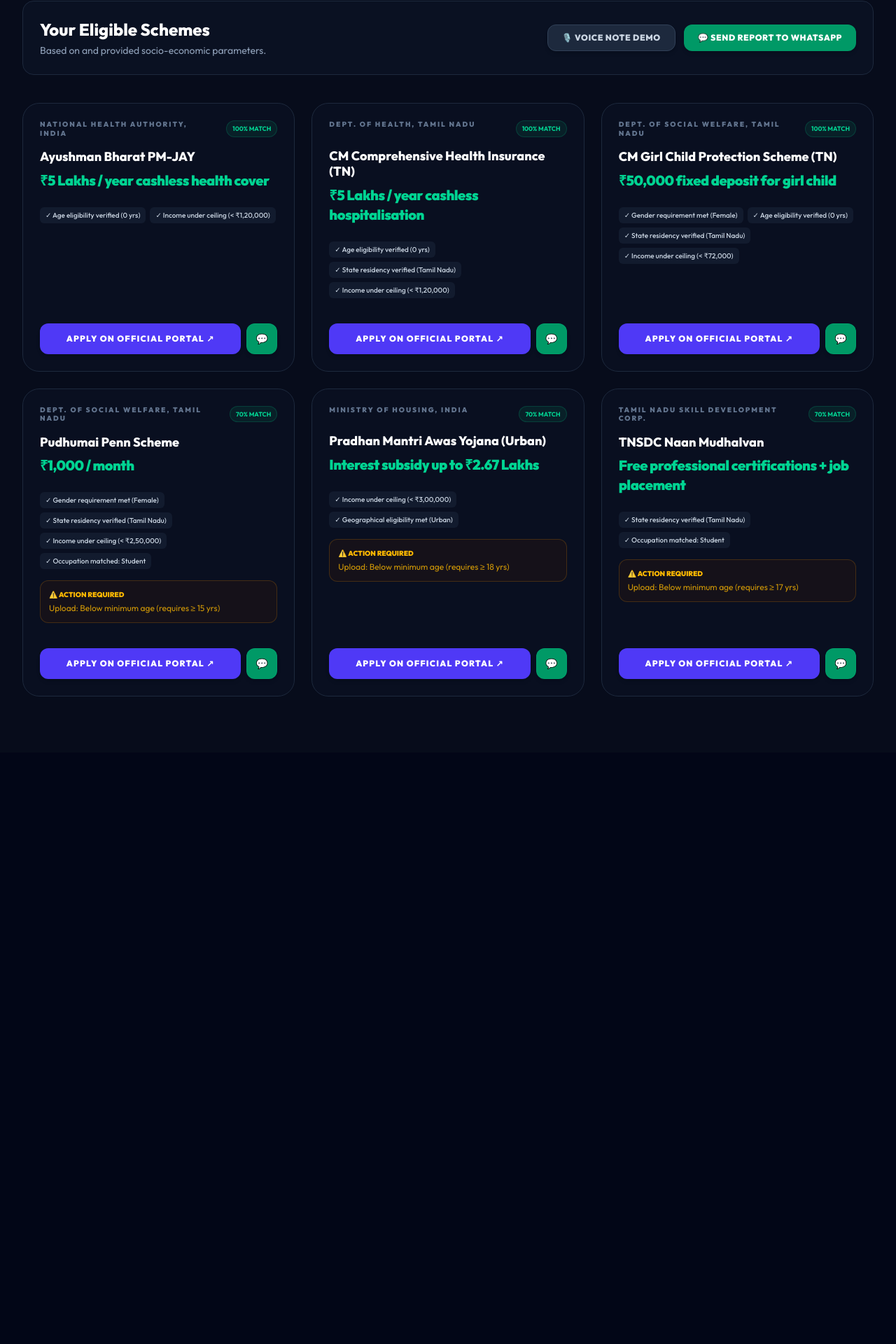
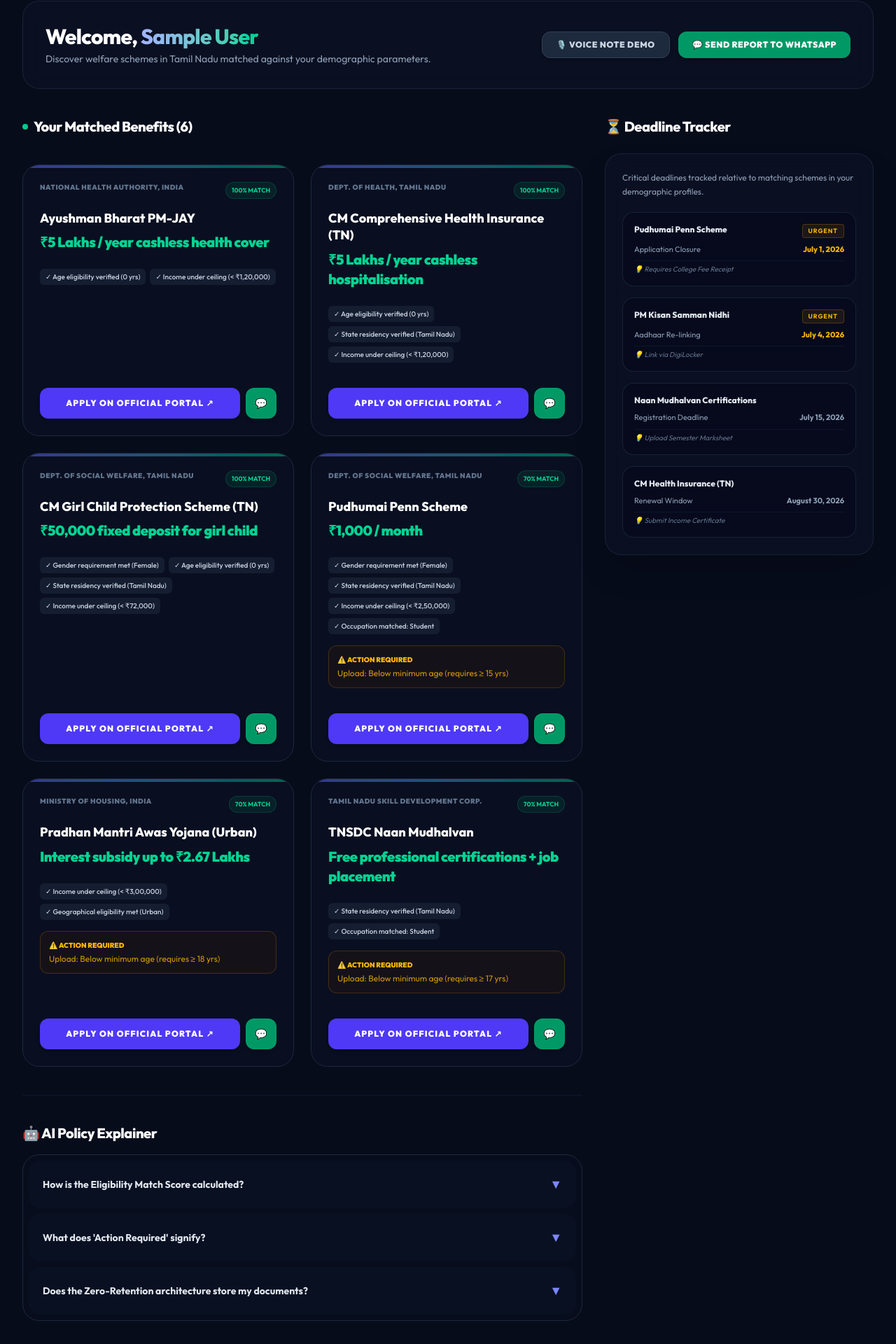
Before and after one commit to tharungeek2705/Civic-Navigator, a Next.js app: page /dashboard in a window 1280 px wide. Shown: the part 96-2016 px from the top of the page at 70% size. Before the commit the page ends 1171 px from the top, so only its background shows below. Built offline with nearby package versions, Linux system fonts and the light colour scheme; sample sign-in values are in the browser's storage.

Commit message:
Feat: Add Welfare Deadline Tracker sidebar and AI Policy Explainer accordion to dashboard

```diff
--- a/app/dashboard/page.js
+++ b/app/dashboard/page.js
@@ -10,6 +10,59 @@
   const [profile, setProfile] = useState(null);
   const [schemes, setSchemes] = useState([]);
   const [isLoading, setIsLoading] = useState(true);
+  const [openAccordion, setOpenAccordion] = useState(null);
+
+  // Mock deadline data
+  const deadlines = [
+    {
+      id: 1,
+      title: "Pudhumai Penn Scheme",
+      type: "Application Closure",
+      date: "July 1, 2026",
+      urgent: true,
+      action: "Requires College Fee Receipt",
+    },
+    {
+      id: 2,
+      title: "PM Kisan Samman Nidhi",
+      type: "Aadhaar Re-linking",
+      date: "July 4, 2026",
+      urgent: true,
+      action: "Link via DigiLocker",
+    },
+    {
+      id: 3,
+      title: "Naan Mudhalvan Certifications",
+      type: "Registration Deadline",
+      date: "July 15, 2026",
+      urgent: false,
+      action: "Upload Semester Marksheet",
+    },
+    {
+      id: 4,
+      title: "CM Health Insurance (TN)",
+      type: "Renewal Window",
+      date: "August 30, 2026",
+      urgent: false,
+      action: "Submit Income Certificate",
+    },
+  ];
+
+  // Accordion data for the AI Policy Explainer
+  const policyFAQs = [
+    {
+      question: "How is the Eligibility Match Score calculated?",
+      answer: "Civic Navigator's engine evaluates your demographic parameters (age, state of residence, gender, income, community) against active government policy models. Match scores above 40% are displayed, highlighting which criteria you passed and where mismatch occurs.",
+    },
+    {
+      question: "What does 'Action Required' signify?",
+      answer: "This warning indicates that while your profile matches the eligibility parameters of a scheme, you are missing critical verified documents in your vault. Linking these missing certificates immediately clears the warning for portal submission.",
+    },
+    {
+      question: "Does the Zero-Retention architecture store my documents?",
+      answer: "No. Civic Navigator runs a completely stateless verification pipeline. All identity documents and tokens fetched via DigiLocker are processed in volatile memory (session space) and are never written to permanent disk storage or databases.",
+    },
+  ];
 
   useEffect(() => {
     async function loadData() {
@@ -44,31 +97,40 @@
     loadData();
   }, [router]);
 
+  const toggleAccordion = (idx) => {
+    setOpenAccordion(openAccordion === idx ? null : idx);
+  };
+
   // ── SKELETON LOADER ──
   if (isLoading) {
     return (
       <div className="min-h-screen bg-[#070c1b] p-6 space-y-6 animate-pulse">
         <div className="h-32 w-full max-w-4xl mx-auto rounded-2xl bg-slate-800/50" />
-        <div className="grid grid-cols-1 md:grid-cols-2 lg:grid-cols-3 gap-6 max-w-6xl mx-auto">
-          {[1, 2, 3, 4, 5, 6].map(i => (
+        <div className="grid grid-cols-1 lg:grid-cols-12 gap-8 max-w-7xl mx-auto">
+          <div className="lg:col-span-8 grid grid-cols-1 md:grid-cols-2 gap-6">
+            {[1, 2, 3, 4].map(i => (
               <div key={i} className="h-64 rounded-2xl bg-slate-800/30" />
             ))}
+          </div>
+          <div className="lg:col-span-4 h-96 rounded-2xl bg-slate-800/30" />
         </div>
       </div>
     );
   }
 
   return (
-    <main className="min-h-screen bg-[#070c1b] pb-20">
+    <main className="min-h-screen bg-[#070c1b] pb-20 text-slate-100">
 
       {/* ── TOP ACTION BAR ── */}
       <div className="mx-auto max-w-7xl px-4 sm:px-6 lg:px-8 pt-8">
-
-        {/* Action Buttons & Profile Meta */}
-        <div className="flex flex-col sm:flex-row items-center justify-between gap-4 mb-10 rounded-2xl border border-slate-800 bg-slate-900/50 p-6">
+        <div className="flex flex-col md:flex-row items-start md:items-center justify-between gap-6 mb-10 rounded-3xl border border-slate-800/80 bg-slate-900/40 backdrop-blur-md p-6 sm:p-8">
           <div>
-            <h1 className="text-2xl font-extrabold text-white">Your Eligible Schemes</h1>
-            <p className="text-sm text-slate-400 mt-1">Based on {profile?.state} and provided socio-economic parameters.</p>
+            <h1 className="text-2xl sm:text-3xl font-extrabold tracking-tight text-white">
+              Welcome, <span className="text-transparent bg-clip-text bg-gradient-to-r from-indigo-300 to-emerald-400">{profile?.name || "Citizen"}</span>
+            </h1>
+            <p className="text-sm text-slate-400 mt-1">
+              Discover welfare schemes in {profile?.state || "Tamil Nadu"} matched against your demographic parameters.
+            </p>
           </div>
 
           <div className="flex flex-wrap gap-3">
@@ -105,40 +167,56 @@
         </div>
       </div>
 
-      {/* ── SCHEME GRID ── */}
+      {/* ── MAIN CONTENT GRID ── */}
       <div className="mx-auto max-w-7xl px-4 sm:px-6 lg:px-8">
+        <div className="grid grid-cols-1 lg:grid-cols-12 gap-8 items-start">
 
+          {/* Main Area: Schemes & Accordion (Left 8 Columns) */}
+          <div className="lg:col-span-8 space-y-10">
+
+            {/* Schemes Header */}
+            <div>
+              <h2 className="text-xl font-extrabold text-white tracking-tight flex items-center gap-2">
+                <span className="h-2 w-2 rounded-full bg-emerald-400 animate-pulse" />
+                Your Matched Benefits ({schemes.length})
+              </h2>
+            </div>
+
+            {/* Scheme Cards */}
             {schemes.length === 0 ? (
               <div className="rounded-2xl border border-slate-800 bg-slate-900/50 p-10 text-center text-slate-400">
-            No schemes matched the provided criteria. Ensure your profile fields are fully completed.
+                No schemes matched the provided criteria. Try updating your profile parameters.
               </div>
             ) : (
-          <div className="grid grid-cols-1 md:grid-cols-2 lg:grid-cols-3 gap-6">
+              <div className="grid grid-cols-1 md:grid-cols-2 gap-6">
                 {schemes.map((scheme, i) => {
                   const matchedFields = scheme.matchedCriteria || [];
                   const missingFields = scheme.missingDocuments || [];
                   const hasMissing = missingFields.length > 0;
 
                   return (
-                <div key={i} className="flex flex-col justify-between rounded-3xl border border-slate-800 bg-slate-900/30 p-6 space-y-5 hover:border-slate-700 transition">
+                    <div key={i} className="flex flex-col justify-between rounded-3xl border border-slate-800 bg-slate-900/30 p-6 space-y-5 hover:border-slate-700 transition relative overflow-hidden group">
+
+                      {/* Top accent line */}
+                      <span className="absolute top-0 inset-x-0 h-1 bg-gradient-to-r from-indigo-500 to-emerald-500 opacity-50" />
 
                       <div className="space-y-4">
-                    {/* Header: Eligibility Score & Dept */}
-                    <div className="flex justify-between items-start">
-                      <span className="text-[10px] font-black uppercase tracking-[0.2em] text-slate-500 max-w-[70%] leading-tight">
+                        {/* Header: Score & Agency */}
+                        <div className="flex justify-between items-start gap-2">
+                          <span className="text-[10px] font-black uppercase tracking-wider text-slate-500 truncate max-w-[70%]">
                             {scheme.department}
                           </span>
-                      <span className="rounded-full border border-emerald-500/20 bg-emerald-500/10 px-2 py-1 text-[9px] font-bold text-emerald-400">
+                          <span className="rounded-full border border-emerald-500/20 bg-emerald-500/10 px-2 py-1 text-[9px] font-bold text-emerald-400 shrink-0">
                             {scheme.matchPercentage}% MATCH
                           </span>
                         </div>
 
                         {/* Title & Benefit */}
                         <div>
-                      <h3 className="text-lg font-extrabold text-white leading-tight">
+                          <h3 className="text-lg font-extrabold text-white leading-snug group-hover:text-indigo-400 transition-colors">
                             {scheme.title}
                           </h3>
-                      <div className="mt-2 text-xl font-black tracking-tight text-emerald-400">
+                          <div className="mt-2 text-xl font-black text-emerald-400 tracking-tight">
                             {scheme.benefit}
                           </div>
                         </div>
@@ -147,7 +225,7 @@
                         {matchedFields.length > 0 && (
                           <div className="flex flex-wrap gap-1.5 pt-2">
                             {matchedFields.map(m => (
-                          <span key={m} className="rounded-md bg-slate-800/50 px-2 py-1 text-[10px] font-medium text-slate-300">
+                              <span key={m} className="rounded-md bg-slate-800/60 px-2 py-1 text-[10px] font-medium text-slate-300">
                                 ✓ {m}
                               </span>
                             ))}
@@ -203,6 +281,88 @@
                 })}
               </div>
             )}
+
+            {/* AI Policy Explainer Accordion */}
+            <div className="space-y-4 pt-10 border-t border-slate-900">
+              <h2 className="text-xl font-extrabold text-white tracking-tight flex items-center gap-2">
+                🤖 AI Policy Explainer
+              </h2>
+              <div className="rounded-3xl border border-slate-800 bg-slate-900/10 p-2 space-y-2">
+                {policyFAQs.map((faq, idx) => {
+                  const isOpen = openAccordion === idx;
+                  return (
+                    <div key={idx} className="rounded-2xl overflow-hidden transition-all">
+                      <button
+                        onClick={() => toggleAccordion(idx)}
+                        className="w-full flex items-center justify-between p-5 text-left bg-slate-900/30 hover:bg-slate-900/60 transition cursor-pointer"
+                      >
+                        <span className="text-sm font-bold text-slate-200">{faq.question}</span>
+                        <span className="text-indigo-400 text-lg transition-transform" style={{ transform: isOpen ? 'rotate(180deg)' : 'rotate(0deg)' }}>
+                          ▼
+                        </span>
+                      </button>
+
+                      <div className={`transition-all duration-300 overflow-hidden ${isOpen ? 'max-h-40 border-t border-slate-800/50 bg-slate-900/10' : 'max-h-0'}`}>
+                        <p className="p-5 text-xs text-slate-400 leading-relaxed">
+                          {faq.answer}
+                        </p>
+                      </div>
+                    </div>
+                  );
+                })}
+              </div>
+            </div>
+
+          </div>
+
+          {/* Sidebar Area: Welfare Deadline Tracker (Right 4 Columns) */}
+          <div className="lg:col-span-4 space-y-6">
+
+            {/* Tracker Header */}
+            <div>
+              <h2 className="text-xl font-extrabold text-white tracking-tight flex items-center gap-2">
+                ⏳ Deadline Tracker
+              </h2>
+            </div>
+
+            {/* Glassmorphism Sidebar Widget */}
+            <div className="rounded-3xl border border-slate-800/80 bg-slate-900/40 backdrop-blur-md p-6 shadow-2xl space-y-5">
+              <p className="text-xs text-slate-400 leading-relaxed">
+                Critical deadlines tracked relative to matching schemes in your demographic profiles.
+              </p>
+
+              <div className="space-y-4">
+                {deadlines.map((dl) => (
+                  <div key={dl.id} className="p-4 rounded-2xl bg-slate-950/50 border border-slate-800/80 space-y-2 group hover:border-slate-700 transition">
+                    <div className="flex justify-between items-start gap-2">
+                      <h4 className="text-xs font-extrabold text-slate-200 group-hover:text-indigo-400 transition-colors">
+                        {dl.title}
+                      </h4>
+                      {dl.urgent && (
+                        <span className="text-[9px] font-bold bg-amber-500/10 border border-amber-500/25 px-2 py-0.5 rounded text-amber-400 shrink-0 uppercase tracking-widest animate-pulse">
+                          Urgent
+                        </span>
+                      )}
+                    </div>
+
+                    <div className="flex items-center justify-between text-[11px]">
+                      <span className="text-slate-400">{dl.type}</span>
+                      <span className={`font-bold ${dl.urgent ? "animate-pulse text-amber-400 font-extrabold" : "text-slate-400"}`}>
+                        {dl.date}
+                      </span>
+                    </div>
+
+                    <div className="text-[10px] text-slate-500 italic pt-1 border-t border-slate-900">
+                      💡 {dl.action}
+                    </div>
+                  </div>
+                ))}
+              </div>
+            </div>
+
+          </div>
+
+        </div>
       </div>
     </main>
   );
```
Lines whose indentation alone changed are shown as unchanged.
